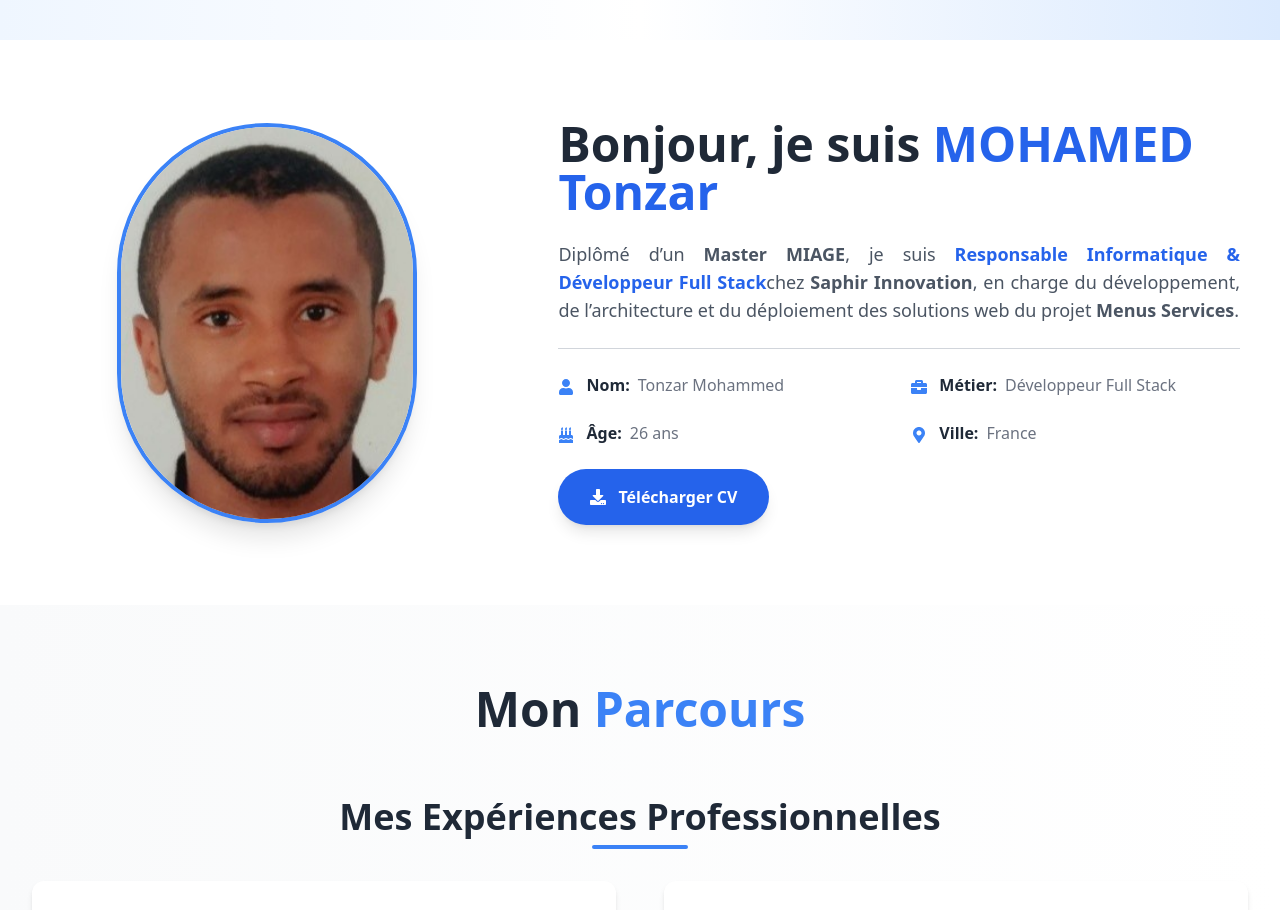
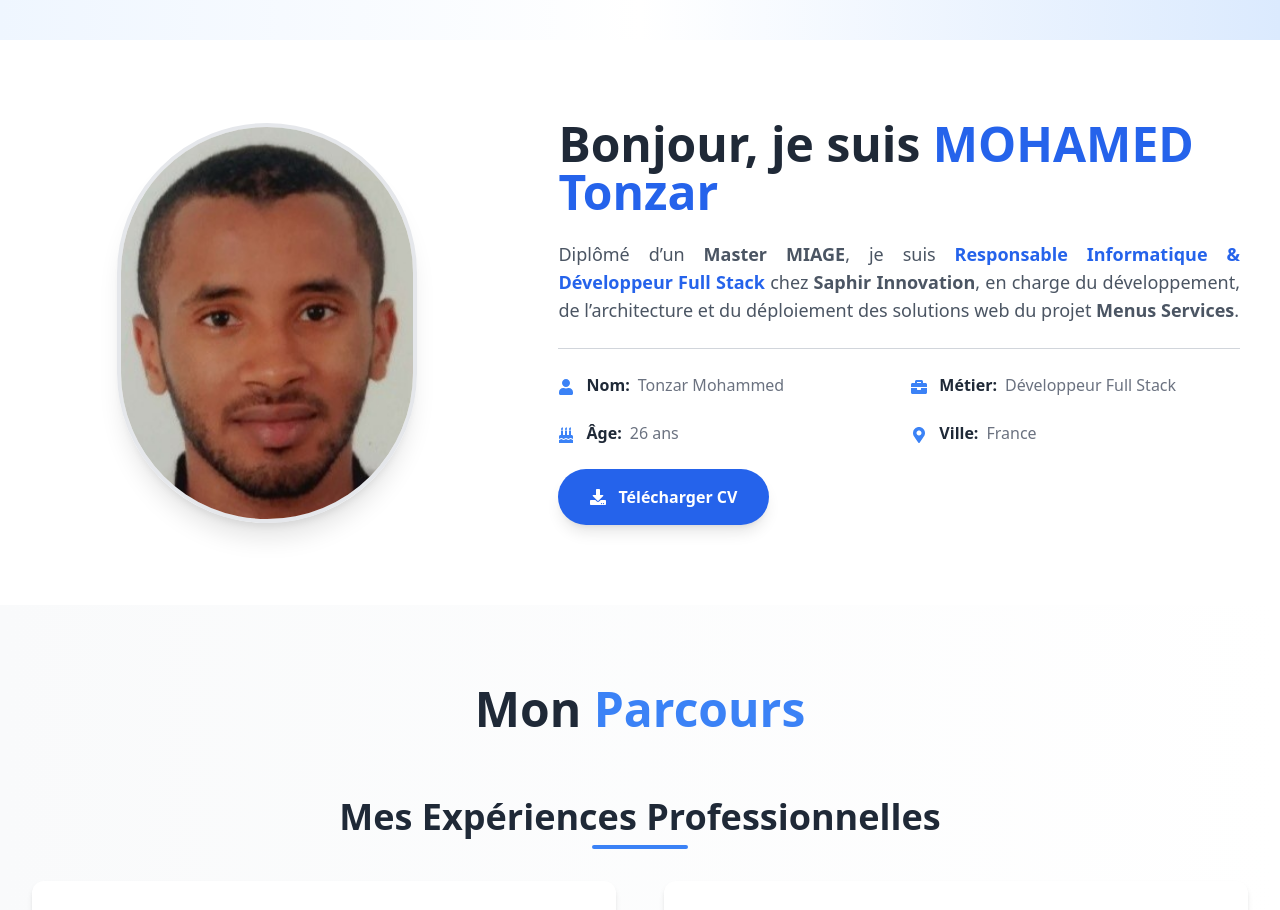
Before and after one commit to ABDERRAHIMTONZAR/PORTFOLIOSIMO, a React (Create React App) app: page / in a window 1280 px wide. Shown: the part 840-1750 px from the top of the page. Built offline with nearby package versions, Linux system fonts and the light colour scheme.

Commit message:
Changemetn border de photo

```diff
--- a/src/Components/Section2.jsx
+++ b/src/Components/Section2.jsx
@@ -10,7 +10,7 @@ export default function Section2() {
         <img
           src="/image.png"
           alt="Portrait professionnel"
-          className="w-[300px] md:w-[300px] h-[300px] md:h-[400px] object-cover rounded-full shadow-xl border-4 border-blue-500 hover:scale-105 transition-transform duration-300"
+          className="w-[300px] md:w-[300px] h-[300px] md:h-[400px] object-cover rounded-full shadow-xl border-4  hover:scale-105 transition-transform duration-300"
         />
       </div>
 
@@ -21,8 +21,8 @@ export default function Section2() {
 
         <p className="text-lg text-gray-600 text-justify">
           Diplômé d’un <strong>Master MIAGE</strong>, je suis
-          <span className="text-blue-600 font-semibold"> Responsable Informatique & Développeur Full Stack</span>
-          chez <strong>Saphir Innovation</strong>, en charge du développement,
+          <span className="text-blue-600 font-semibold"> Responsable Informatique & Développeur Full Stack </span>
+           chez <strong>Saphir Innovation</strong>, en charge du développement,
           de l’architecture et du déploiement des solutions web du projet
           <strong> Menus Services</strong>.
         </p>
```
